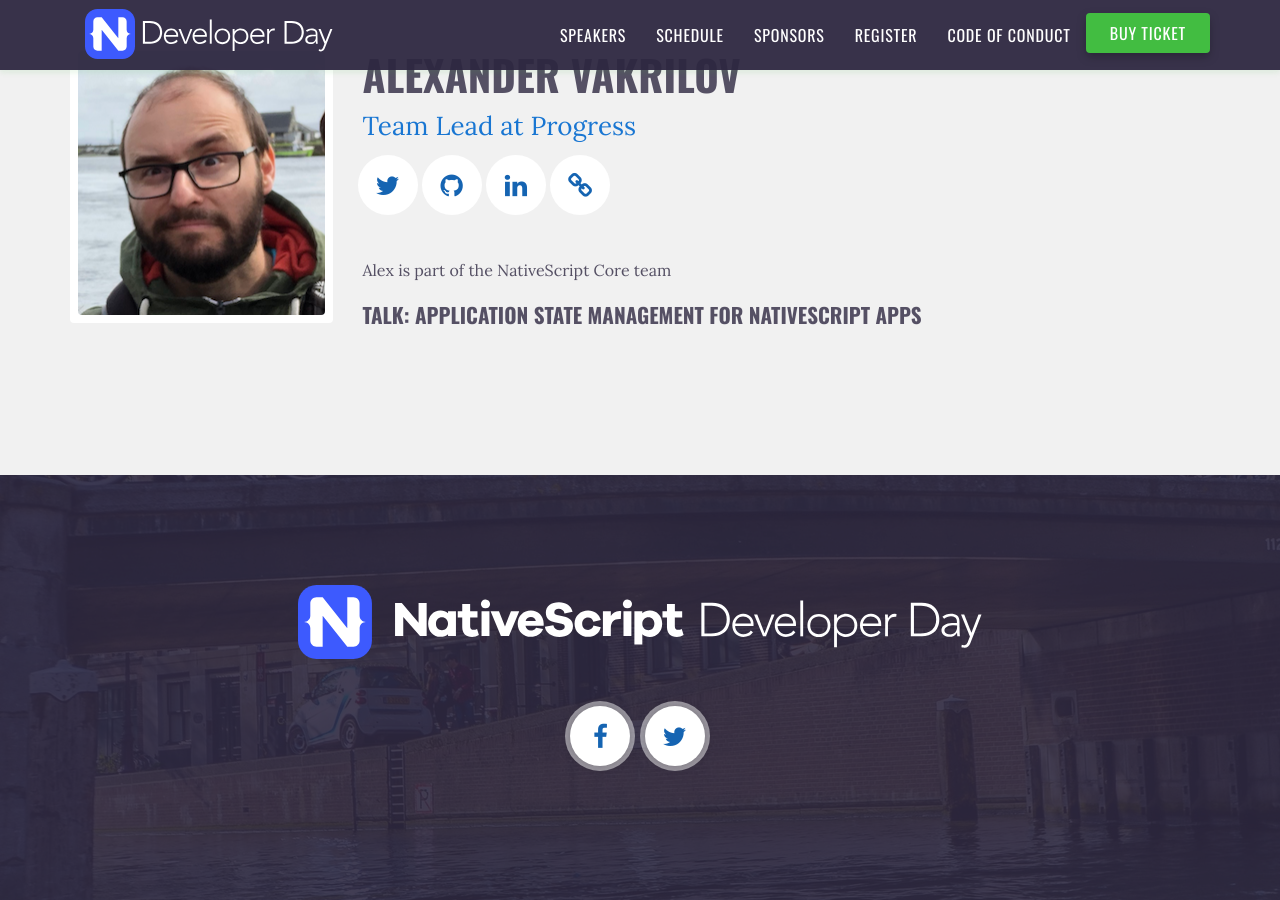
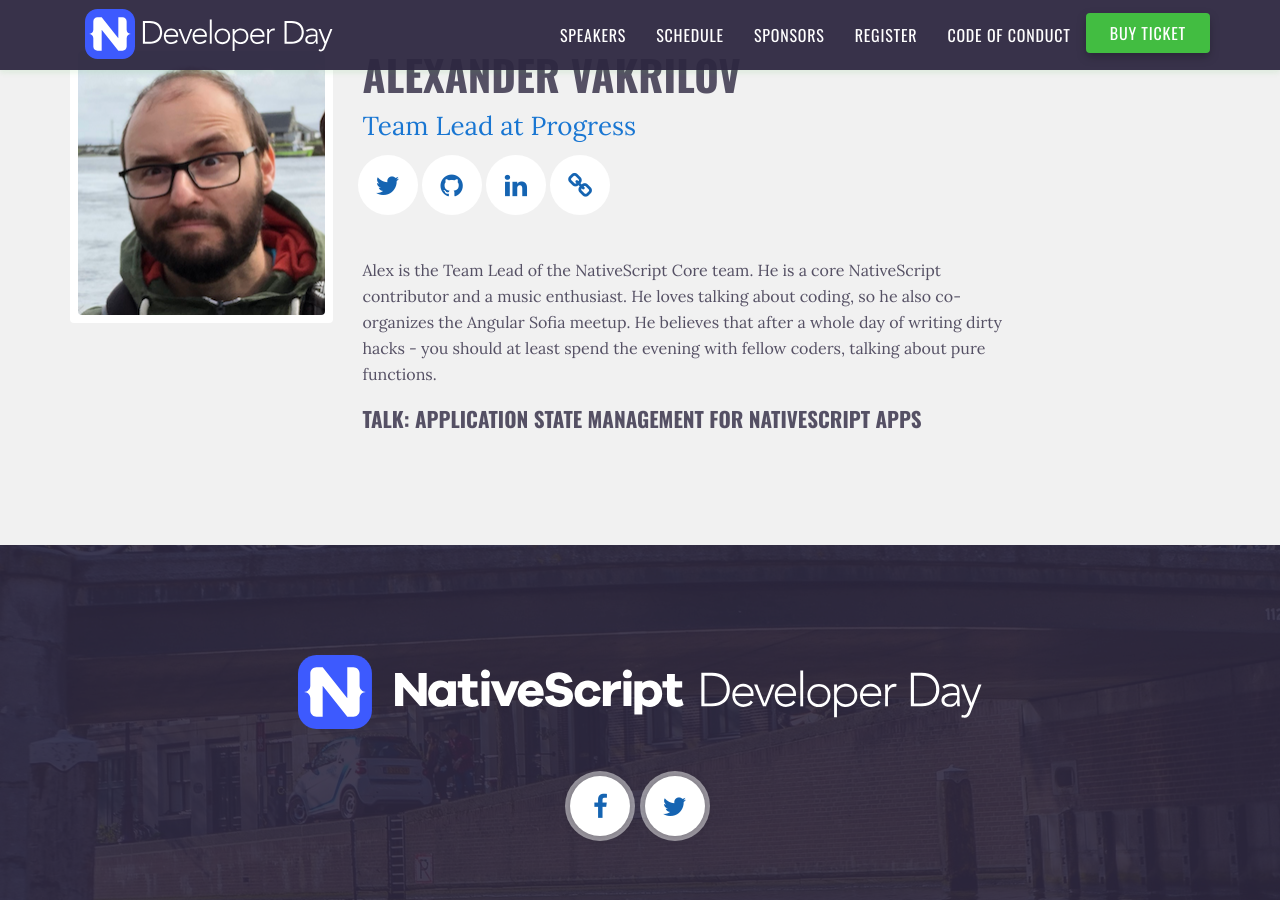
Before and after one commit to sebawita/nativescript-dev-day, a Jekyll site: the page built from speakers/alexander-vakrilov.md, in a window 1280 px wide and 900 px high, scrolled down 435 px. Built offline with Jekyll 4.4.1, drawn with Linux system fonts in a browser that asks for light colours.

Commit message:
speaker update

```diff
--- a/speakers/alexander-vakrilov.md
+++ b/speakers/alexander-vakrilov.md
@@ -13,4 +13,4 @@
 hide: false
 ---
 
-Alex is part of the NativeScript Core team
+Alex is the Team Lead of the NativeScript Core team. He is a core NativeScript contributor and a music enthusiast. He loves talking about coding, so he also co-organizes the Angular Sofia meetup. He believes that after a whole day of writing dirty hacks - you should at least spend the evening with fellow coders, talking about pure functions.
```
